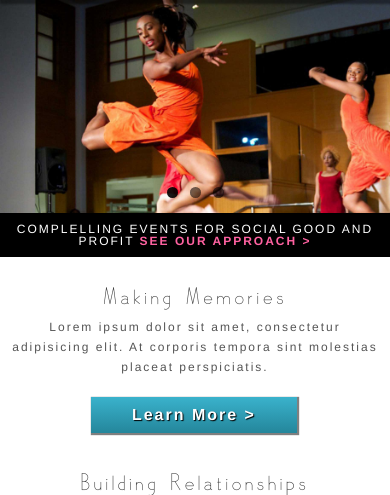
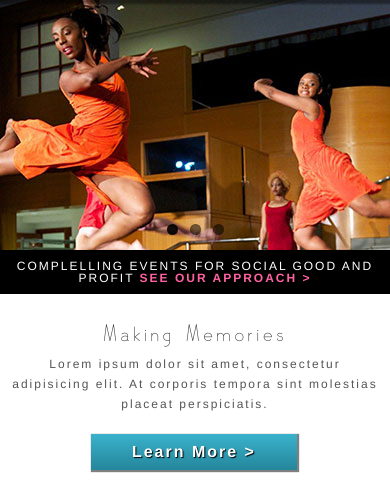
Before and after one commit to brandonpweiss/Barbara-Sheehan-Events, a PHP site: page / in a window 390 px wide. Shown: the part 50-545 px from the top of the page. Run offline with PHP 8.4, Linux system fonts and the light colour scheme; some libraries are stand-ins or nearby versions.

Commit message:
serving new images for mobile banner
serving new images for mobile banner

```diff
--- a/index.html
+++ b/index.html
@@ -72,13 +72,16 @@
 	<div class="flexslider">
 		<ul class="slides">
 		<li>
-			<img src="images/slideshow/3.jpg">
+			<img class="largeslide" src="images/slideshow/3.jpg">
+			<img class="smallslide" src="images/slideshow/mobile/3.jpg">
 		</li>
 		<li>
-			<img src="images/slideshow/2.jpg">
+			<img class="largeslide" src="images/slideshow/2.jpg">
+			<img class="smallslide" src="images/slideshow/mobile/2.jpg">
 		</li>
 		<li>
-			<img src="images/slideshow/4.jpg">
+			<img class="largeslide" src="images/slideshow/4.jpg">
+			<img class="smallslide" src="images/slideshow/mobile/4.jpg">
 		</li>
 		</ul>
 	</div>
--- a/style.css
+++ b/style.css
@@ -1402,6 +1402,11 @@ a.see:hover{
 .dsi-right {
 	float:right;
 }
+
+.flexslider ul.slides li img.smallslide{
+	display:none;
+}
+
 @media only screen and (min-width: 1441px) {
 	#slogan .trans {
 	color: #FFFFFF;
@@ -1863,8 +1868,8 @@ nav ul li a {
 }
 
 .flexslider .slides img {
-	min-height: 200px;
-	min-width: 640px;
+	min-height: 250px;
+	min-width: 400px;
 }
 
 .flexslider {
@@ -1986,6 +1991,12 @@ header img#logo {
 }
 
 @media only screen and (max-width: 400px) {
+.flexslider ul.slides li img.largeslide{
+	display:none;
+}
+.flexslider ul.slides li img.smallslide{
+	display:block;
+}
 	header {
 	height: 50px;
 	text-align: left;
@@ -2001,7 +2012,6 @@ ul.slides ul li img {
 	position: relative;
 	left: -500px;
 }
-
 }
 @media only screen and (max-width: 340px) {
 .dsi-right, .rotated-in {
```
Also changed, not shown: images/slideshow/mobile/2.jpg (added), images/slideshow/mobile/3.jpg (added), images/slideshow/mobile/4.jpg (added), 2 other files.
